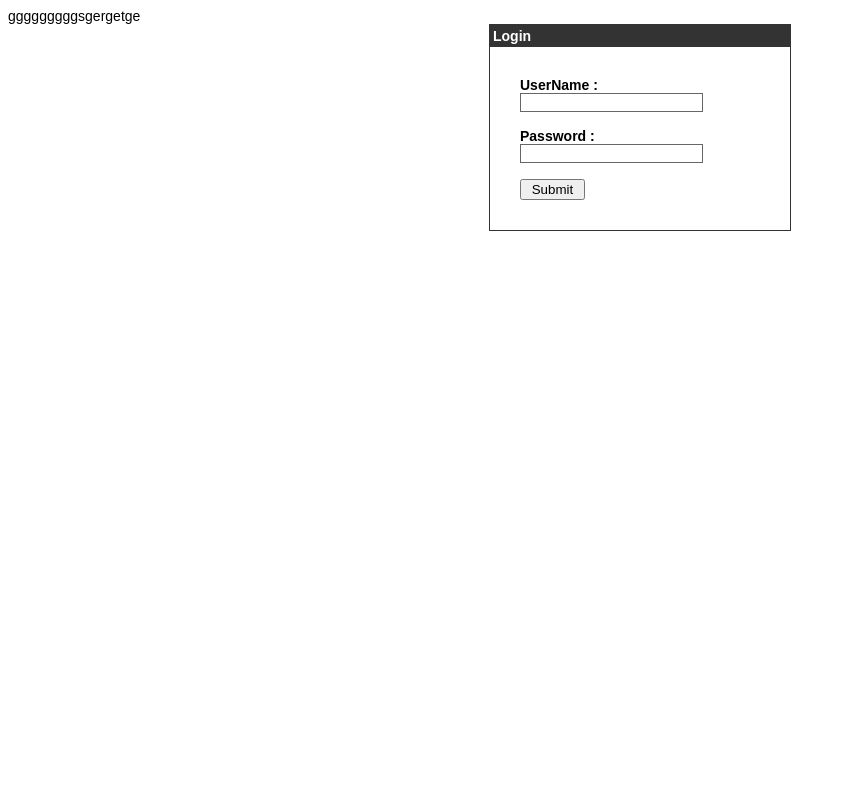
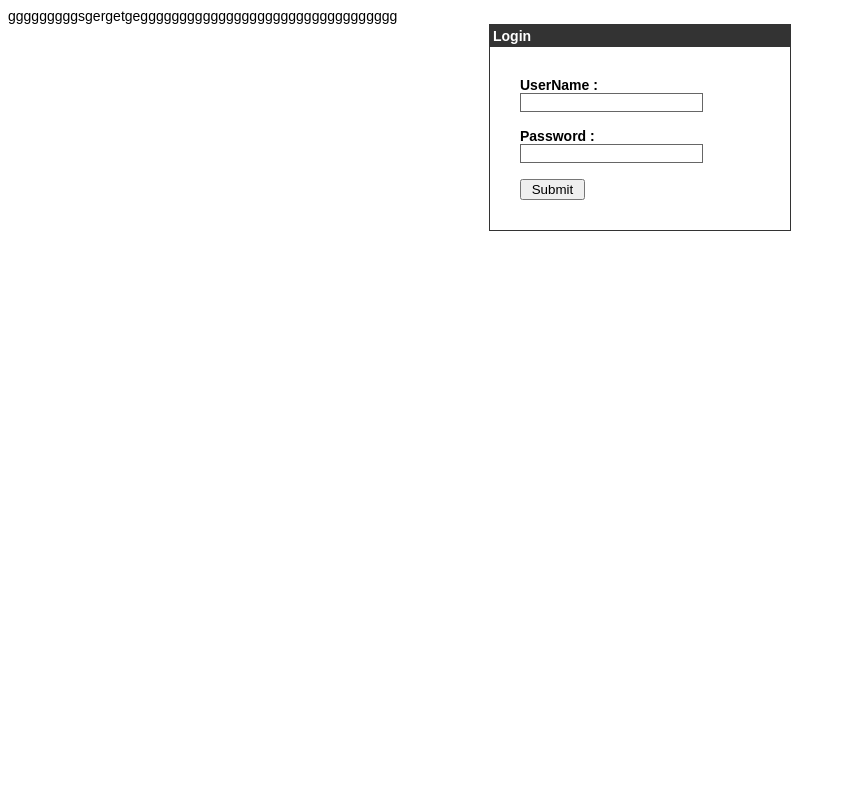
Before and after one commit to keerthivassan/mithra, a PHP site: page /login.php in a window 1280 px wide. Shown: the whole page, without its empty margins (0-846 px from the left). Run offline with PHP 8.4, Linux system fonts and the light colour scheme; data that the repository does not hold is empty; a stand-in replaces the project's code that opens the database connection.

Commit message:
git status

```diff
--- a/login.php
+++ b/login.php
@@ -1,4 +1,4 @@
-gggggggggsgergetge
+gggggggggsgergetgeggggggggggggggggggggggggggggggggg
 <?php
 
 include("config.php");
```
